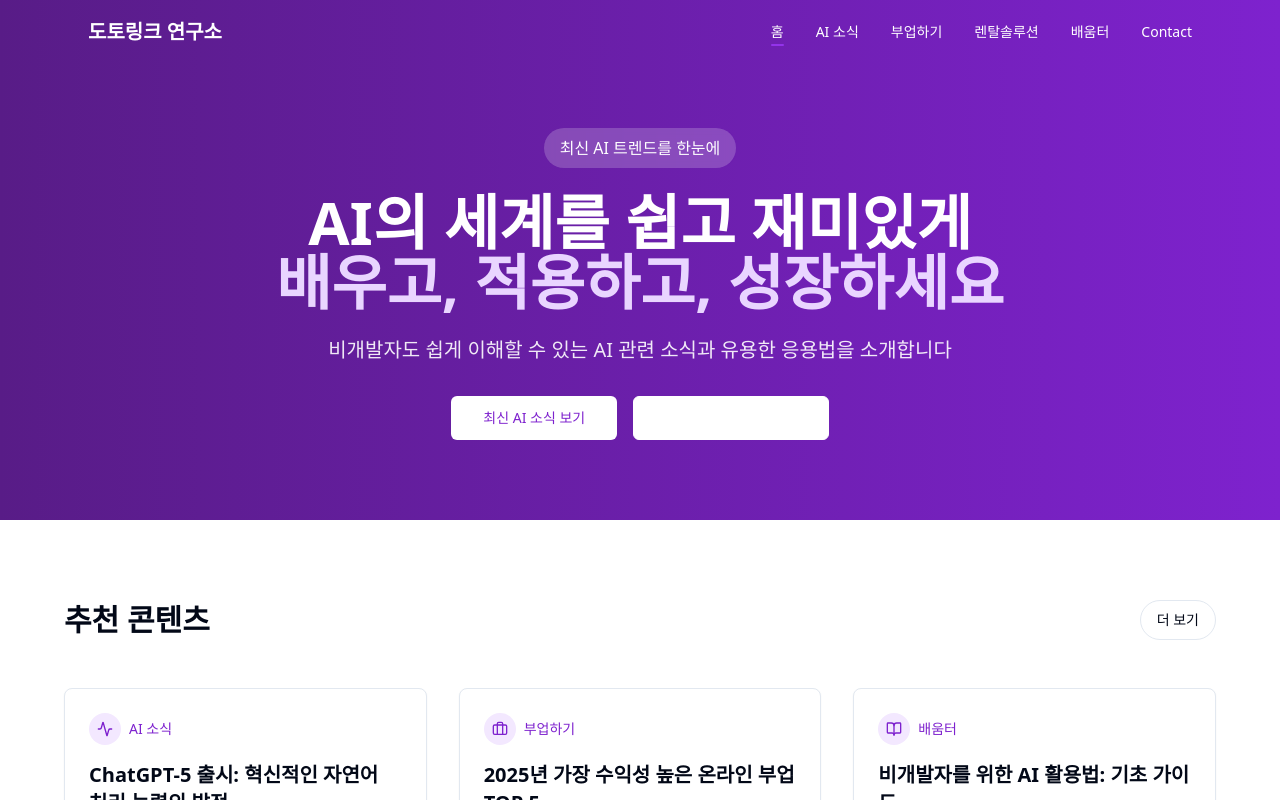
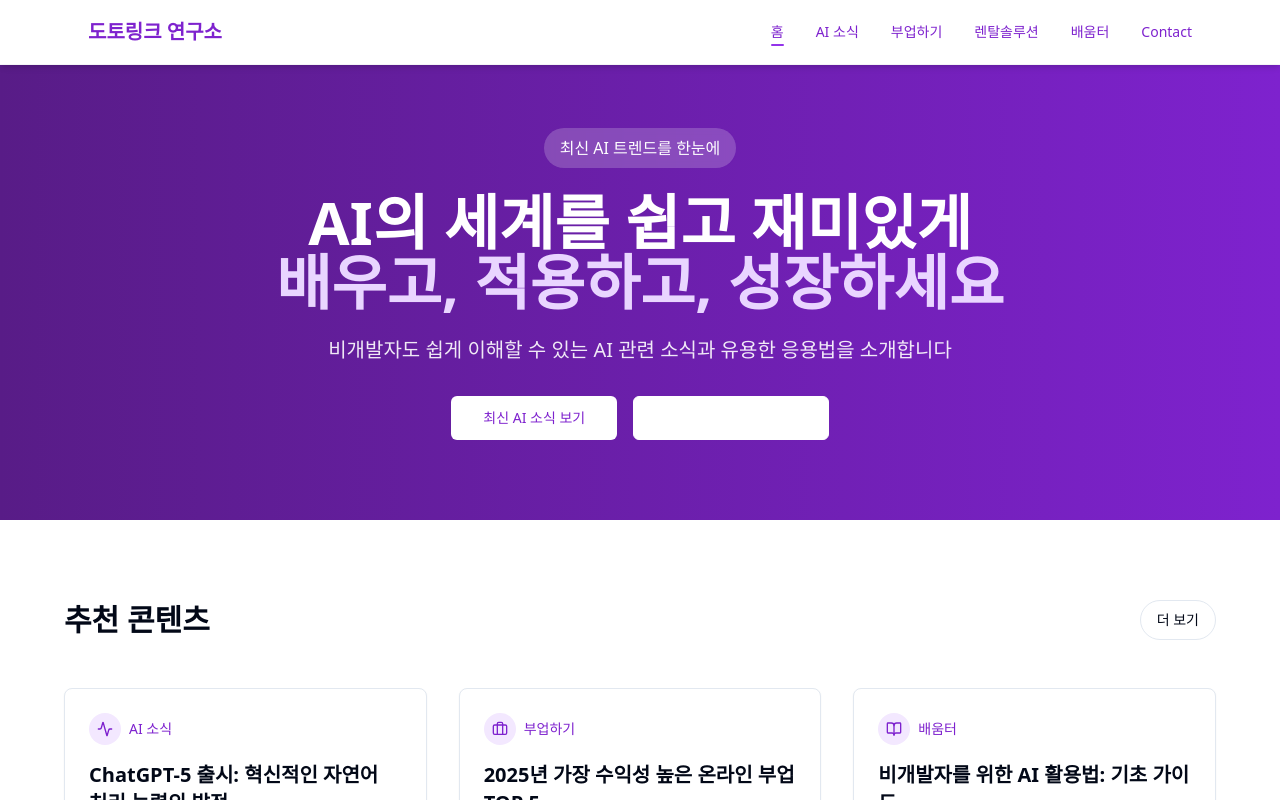
Before and after one commit to dotolinklab/dotos, a React (Vite) app: page / in a window 1280 px wide. Shown: the top 800 px of the page. Built offline with nearby package versions, Linux system fonts and the light colour scheme.

Commit message:
Fix: Header color and text color
Change header background to white and text color to purple.

```diff
--- a/src/components/Navigation.tsx
+++ b/src/components/Navigation.tsx
@@ -27,12 +27,12 @@ const Navigation = () => {
   ];
 
   return (
-    <nav className={`fixed w-full z-50 transition-all duration-300 ${isScrolled ? 'bg-white shadow-md border-b border-gray-100' : 'bg-transparent'}`}>
+    <nav className="fixed w-full z-50 bg-white shadow-md border-b border-gray-100">
       <div className="max-w-6xl mx-auto px-4 sm:px-6">
         <div className="flex justify-between items-center h-16">
           <div className="flex-shrink-0">
             <Link to="/" className="flex items-center">
-              <span className={`text-xl font-bold ${isScrolled ? 'text-purple-700' : 'text-white'}`}>도토링크 연구소</span>
+              <span className="text-xl font-bold text-purple-700">도토링크 연구소</span>
             </Link>
           </div>
 
@@ -42,7 +42,7 @@ const Navigation = () => {
                 key={link.name}
                 to={link.href}
                 className={`relative text-sm font-medium transition-colors duration-200
-                  ${isScrolled ? 'text-gray-700 hover:text-purple-700' : 'text-white hover:text-purple-200'}
+                  text-purple-700 hover:text-purple-900
                   after:content-[''] after:absolute after:w-full after:h-0.5 after:bg-purple-600
                   after:left-0 after:bottom-[-4px] after:rounded-full
                   after:scale-x-0 after:origin-left after:transition-transform after:duration-300
@@ -57,7 +57,7 @@ const Navigation = () => {
 
           <Button
             variant="ghost"
-            className={`md:hidden ${isScrolled ? 'text-gray-700' : 'text-white'}`}
+            className="md:hidden text-purple-700"
             onClick={() => setIsMobileMenuOpen(!isMobileMenuOpen)}
           >
             <Menu className="h-6 w-6" />
@@ -74,7 +74,7 @@ const Navigation = () => {
                   className={`block px-3 py-2 rounded-md text-sm font-medium
                     ${location.pathname === link.href
                       ? 'text-purple-700 bg-purple-50'
-                      : 'text-gray-700 hover:text-purple-700 hover:bg-purple-50'
+                      : 'text-purple-700 hover:text-purple-900 hover:bg-purple-50'
                     }`}
                   onClick={() => setIsMobileMenuOpen(false)}
                 >
```
